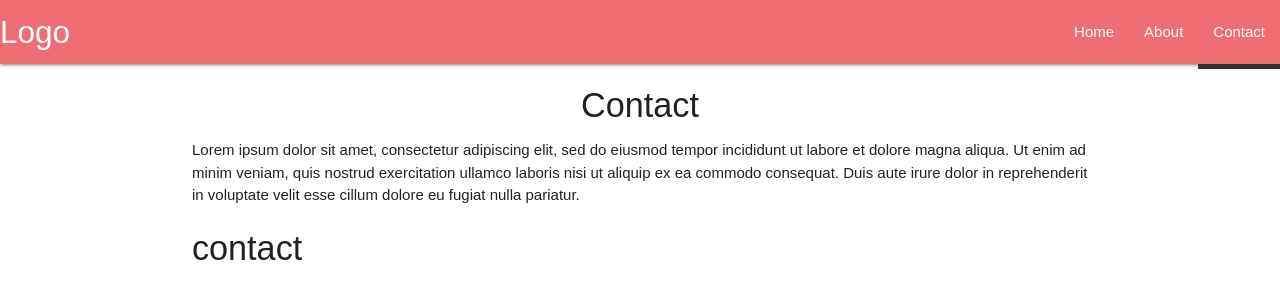
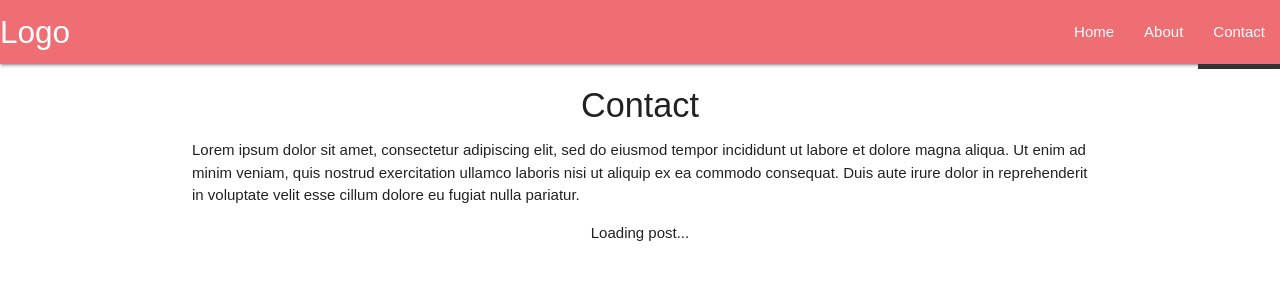
Before and after one commit to Echelonp/ReactRedux, a React (Create React App) app: page /contact in a window 1280 px wide. Shown: the top 300 px of the page. Built offline with nearby package versions, Linux system fonts and the light colour scheme; no server answers.

Commit message:
#31 Route parameter part.2

```diff
--- a/src/components/Home.js
+++ b/src/components/Home.js
@@ -1,5 +1,6 @@
 import React, { Component } from "react";
 import axios from "axios";
+import { Link } from "react-router-dom";
 
 class Home extends Component {
   state = {
@@ -24,7 +25,10 @@ class Home extends Component {
         return (
           <div className="post card" key={post.id}>
             <div className="card-content">
-              <span className="card-title">{post.title}</span>
+              <Link to={"/" + post.id}>
+                <span className="card-title">{post.title}</span>
+              </Link>
+
               <p>{post.body}</p>
             </div>
           </div>
--- a/src/components/Post.js
+++ b/src/components/Post.js
@@ -1,22 +1,36 @@
 import React, { Component } from "react";
+import axios from "axios";
 
 class Post extends Component {
   state = {
-    id: null,
+    post: null,
   };
+
   componentDidMount() {
-    console.log(this.props);
+    // console.log(this.props);
     let id = this.props.match.params.post_id;
-    this.setState({
-      id: id,
-    });
+    axios
+      .get("https://jsonplaceholder.typicode.com/posts/" + id)
+      .then((res) => {
+        this.setState({
+          post: res.data,
+        });
+        console.log("Res", res.data);
+      });
   }
+
   render() {
-    return (
-      <div className="container">
-        <h4>{this.state.id}</h4>
+    const post = this.state.post ? (
+      <div className="container post">
+        <h4 className="center">{this.state.post.title}</h4>
+        <p>{this.state.post.body}</p>
       </div>
+    ) : (
+      <div className="center">Loading post...</div>
     );
+    console.log("post", post);
+    console.log("State", this.state);
+    return <div>{post}</div>;
   }
 }
 
```
